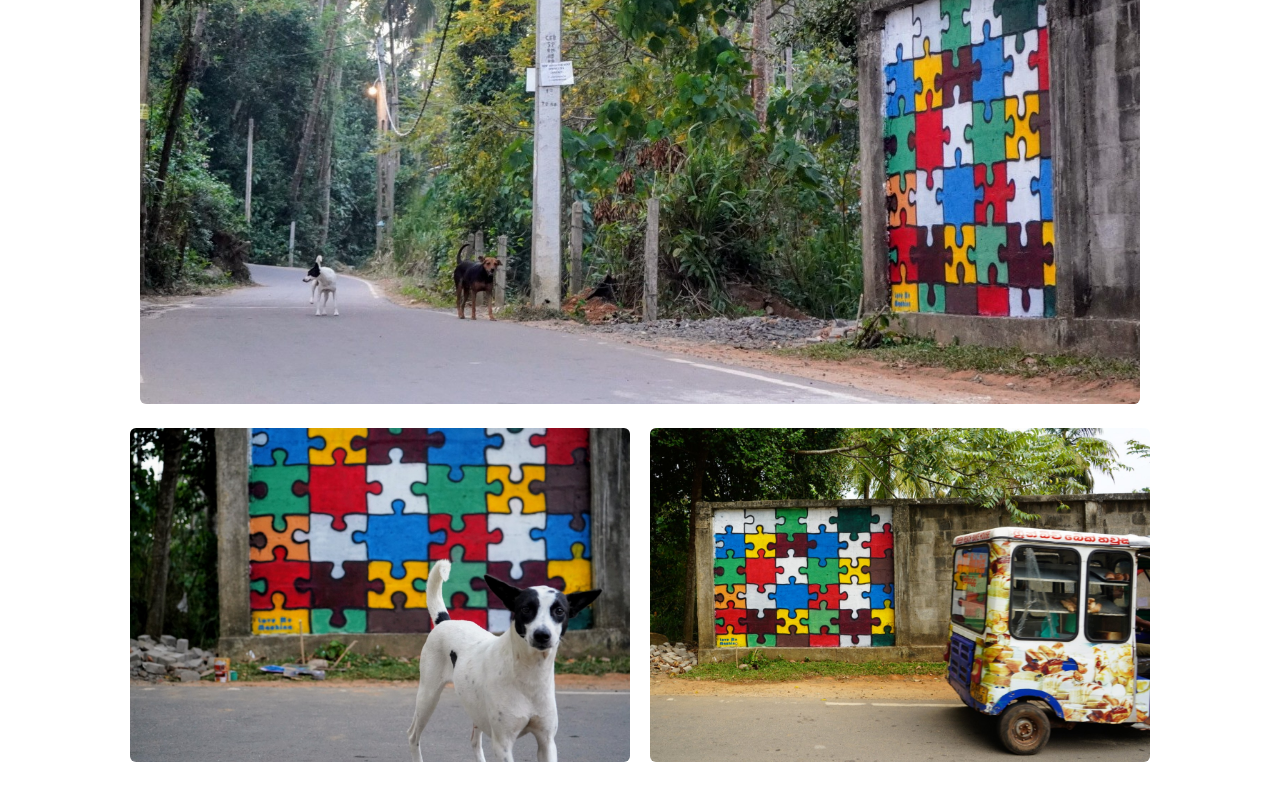
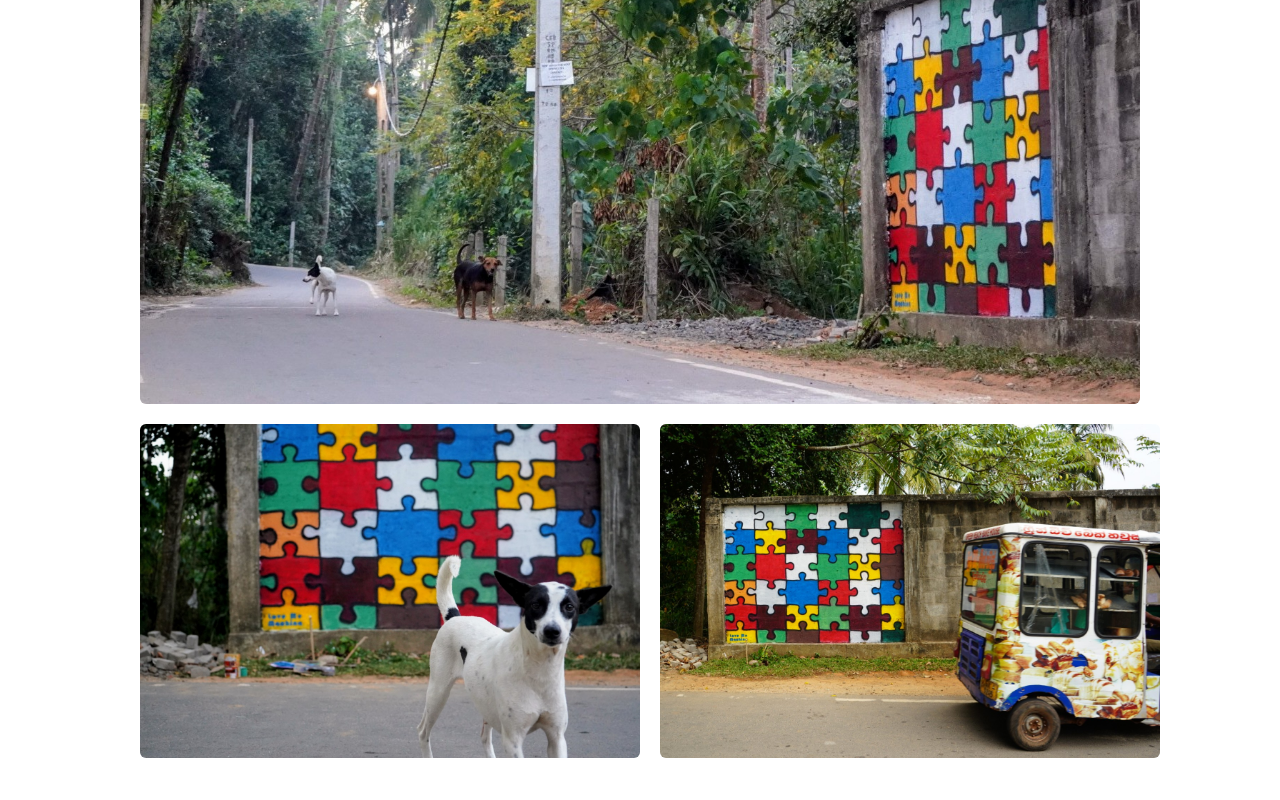
Before and after one commit to lovememachina/lovememachina, a plain HTML site: page walls.html in a window 1280 px wide. Shown: the part 480-1280 px from the top of the page. Drawn offline with Linux system fonts and the light colour scheme.

Commit message:
Update walls.html

```diff
--- a/walls.html
+++ b/walls.html
@@ -32,17 +32,16 @@
 
     /* Page content */
     .content {
-      padding-top: 40px;
-	  padding-bottom: 40px;
+      padding-top: 40px; /* account for navbar */
+      padding-bottom: 40px;
       max-width: 1000px;
       margin: auto;
     }
 
     h1 {
       font-size: 3em;
-      margin-bottom: 0.5em;    /* less space */
+      margin-bottom: 0.5em;
     }
-
 
     h1 a {
       text-decoration: none;
@@ -55,27 +54,34 @@
 
     p {
       font-size: 1.3em;
-	  margin-top: 0;           /* remove default top gap */
+      margin-top: 0;
       margin-bottom: 2em;
     }
 
-    /* Large top image */
-    .large-photo img {
-      width: 100%;
+    /* All images container */
+    .images-container {
+      display: flex;
+      flex-direction: column;
+      gap: 20px;
+      align-items: center;
+    }
+
+    .images-container img {
+      width: 100%; /* all images same width */
+      max-width: 1000px; /* optional, to match content width */
       height: auto;
       border-radius: 6px;
-      margin-bottom: 20px;
     }
 
-    /* Two smaller images row */
+    /* Row for smaller images */
     .photo-row {
       display: flex;
       gap: 20px;
-      justify-content: center;
+      width: 100%;
     }
 
     .photo-row img {
-      width: 50%;
+      width: 50%; /* each image takes half of row */
       height: auto;
       border-radius: 6px;
     }
@@ -106,15 +112,16 @@
     <h1><a href="index.html">Love Me Machina</a></h1>
     <p>Walls</p>
 
-    <!-- Large top image -->
-    <div class="large-photo">
+    <!-- Images container -->
+    <div class="images-container">
+      <!-- Large top image (full width) -->
       <img src="images/lovememachina_tasans_puzzle_1.JPG" alt="Tasan 1">
-    </div>
 
-    <!-- Two smaller images -->
-    <div class="photo-row">
-      <img src="images/lovememachina_tasans_puzzle_2.JPG" alt="Tasan 2">
-      <img src="images/lovememachina_tasans_puzzle_3.JPG" alt="Tasan 3">
+      <!-- Two smaller images side by side, same width as large image -->
+      <div class="photo-row">
+        <img src="images/lovememachina_tasans_puzzle_2.JPG" alt="Tasan 2">
+        <img src="images/lovememachina_tasans_puzzle_3.JPG" alt="Tasan 3">
+      </div>
     </div>
 
   </div>
```
